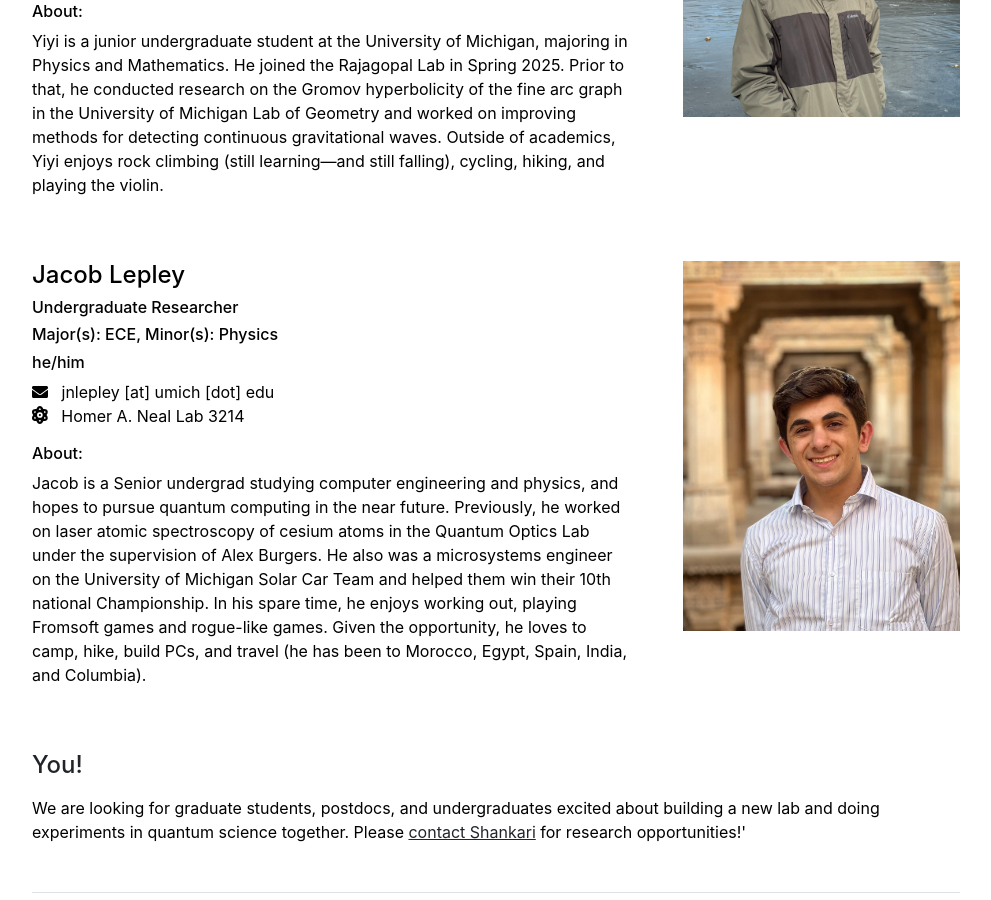
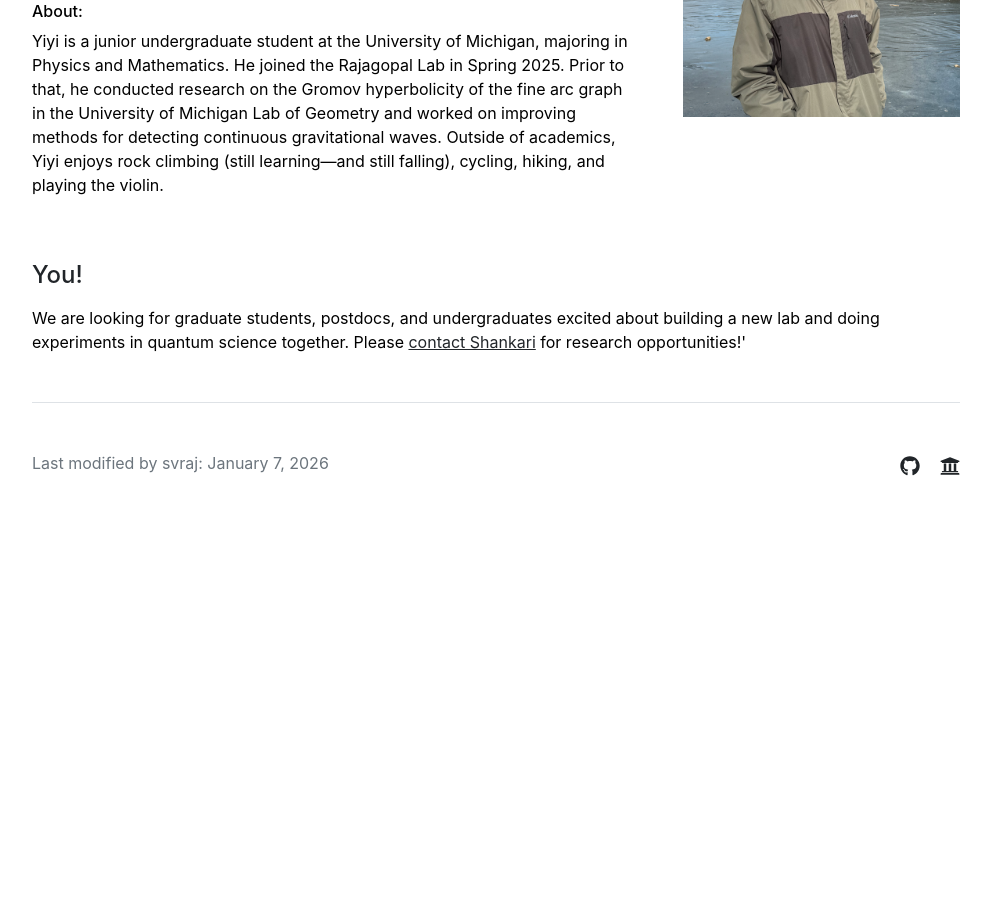
Before and after one commit to rajagopallab/rajagopallab.github.io, a Jekyll site: the page built from people.md, in a window 1280 px wide and 900 px high, scrolled down 3268 px. Shown: the whole window, without its empty margins (144-1135 px from the left). Built offline with Jekyll 4.4.1, drawn with Linux system fonts in a browser that asks for light colours; after the commit the page ends 3855 px from its top, so only the background shows below that.

Commit message:
Update settings.yml to remove jl
removing jl

```diff
--- a/_data/settings.yml
+++ b/_data/settings.yml
@@ -99,20 +99,6 @@ ug:
   about: 'Yiyi is a junior undergraduate student at the University of Michigan, majoring in Physics and Mathematics. He joined the Rajagopal Lab in Spring 2025. Prior to that, he conducted research on the Gromov hyperbolicity of the fine arc graph in the University of Michigan Lab of Geometry and worked on improving methods for detecting continuous gravitational waves. Outside of academics, Yiyi enjoys rock climbing (still learning—and still falling), cycling, hiking, and playing the violin.',
   url: 'yiyi-zhu',
 }
-- {name: 'Jacob Lepley',
-  title: 'Undergraduate Researcher',
-  pronouns: 'he/him',
-  major: 'ECE',
-  minor: 'Physics',
-  institution: 'University of Michigan',
-  institution_address: '450 Church Street, Ann Arbor, MI 48109',
-  phone: '(775) 225-7355',
-  email: 'jnlepley [at] umich [dot] edu',
-  lab: 'Homer A. Neal Lab 3214' ,
-  image: 'assets/img/jacoblepley.jpg',
-  about: 'Jacob is a Senior undergrad studying computer engineering and physics, and hopes to pursue quantum computing in the near future. Previously, he worked on laser atomic spectroscopy of cesium atoms in the Quantum Optics Lab under the supervision of Alex Burgers. He also was a microsystems engineer on the University of Michigan Solar Car Team and helped them win their 10th national Championship. In his spare time, he enjoys working out, playing Fromsoft games and rogue-like games. Given the opportunity, he loves to camp, hike, build PCs, and travel (he has been to Morocco, Egypt, Spain, India, and Columbia).',
-  url: 'jacob-lepley',
-}
 #- {name: 'Lab Technician',
 #  title: 'Researcher',
 #  department: 'Physics & Astronomy',
```
